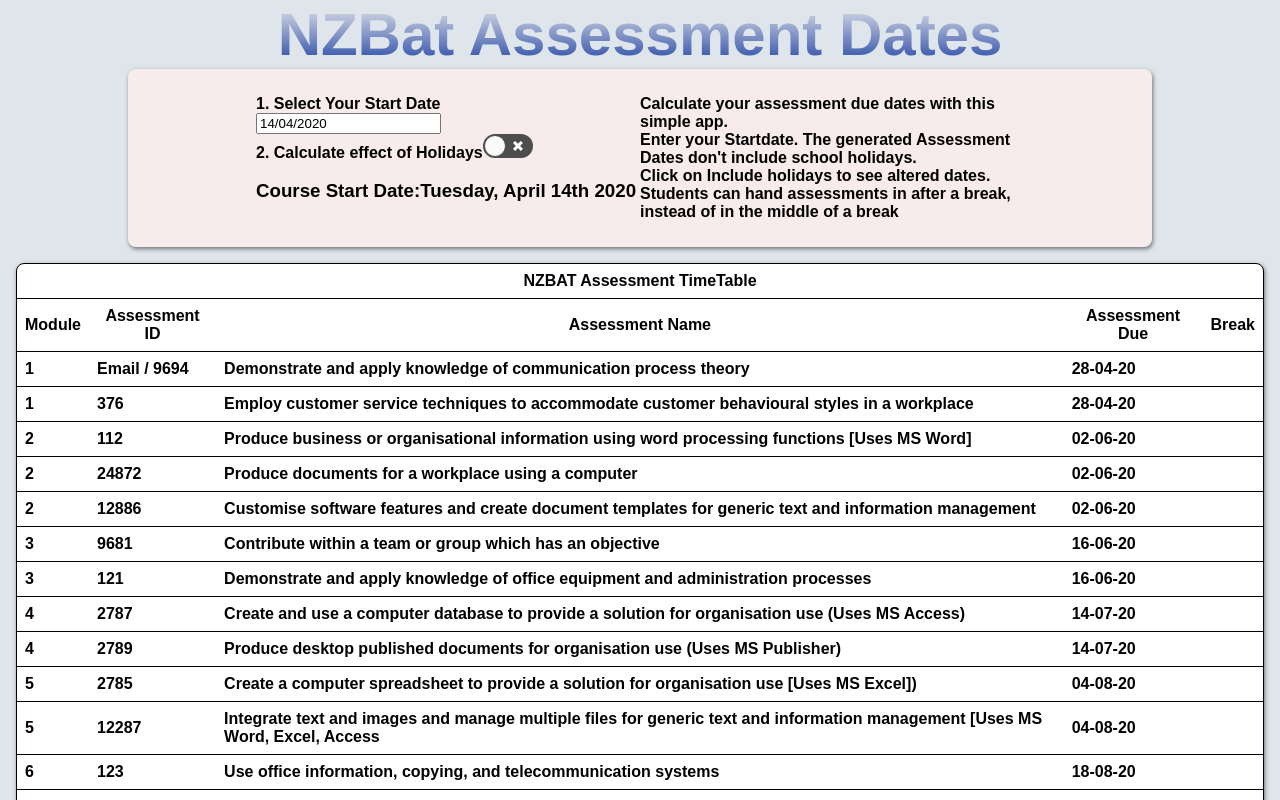
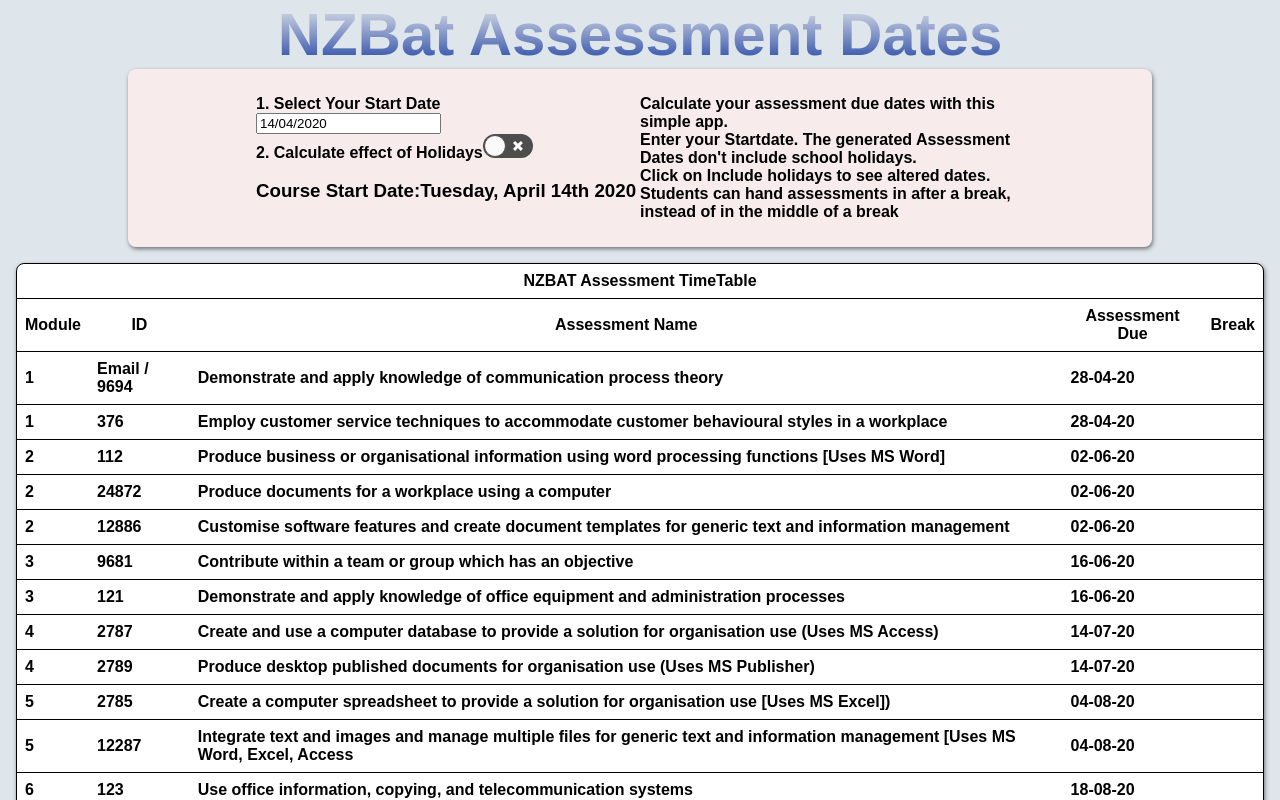
Before and after one commit to Netchicken/NZBATTimetableGenerator, a React (Create React App) app: page / in a window 1280 px wide. Shown: the top 800 px of the page. Built offline with nearby package versions, Linux system fonts and the light colour scheme.

Commit message:
change title

```diff
--- a/src/components/Table2.js
+++ b/src/components/Table2.js
@@ -171,7 +171,7 @@ function Table2(props) {
             accessor: "group",
           },
           {
-            Header: "Assessment ID",
+            Header: "ID",
             accessor: "AssID",
           },
           {
```
